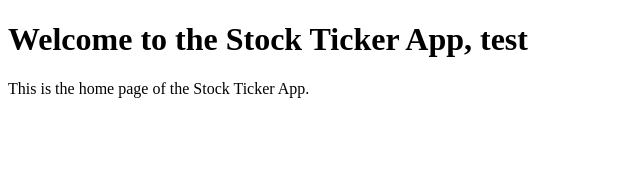
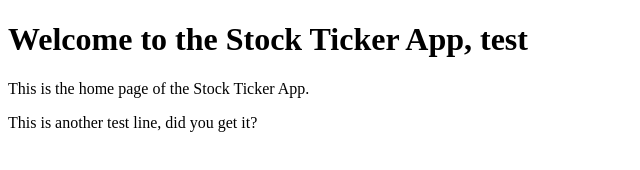
Before and after one commit to codex-sw/manager, a website: page app/index.html in a window 1280 px wide. Shown: the whole page, without its empty margins (0-640 px from the left). Drawn offline with Linux system fonts and the light colour scheme.

Commit message:
Test line

```diff
--- a/app/index.html
+++ b/app/index.html
@@ -8,6 +8,7 @@
 <body>
     <h1>Welcome to the Stock Ticker App, test</h1>
     <p>This is the home page of the Stock Ticker App.</p>
+    <p>This is another test line, did you get it?</p>
 </body>
 
 </html>
```
